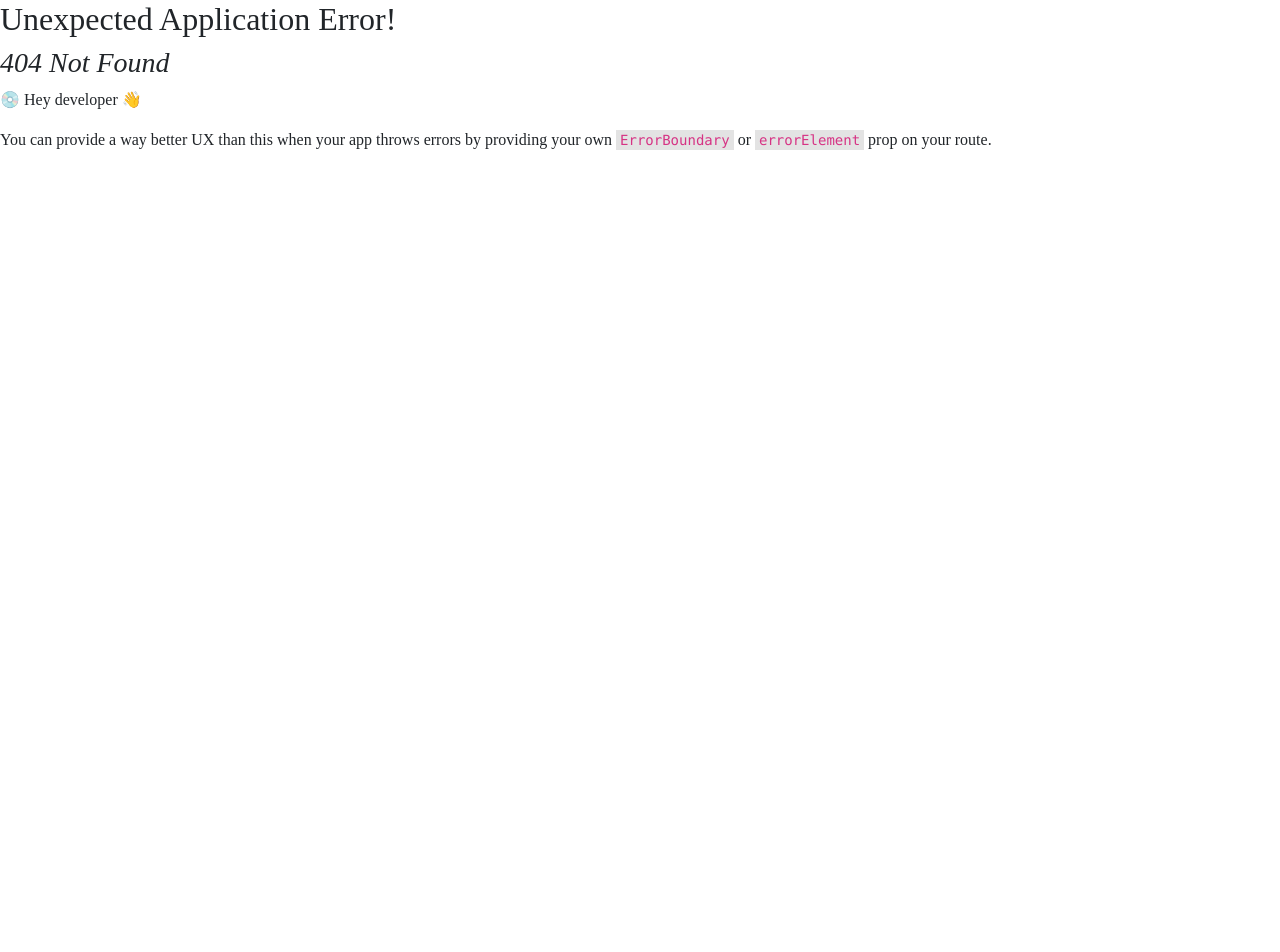
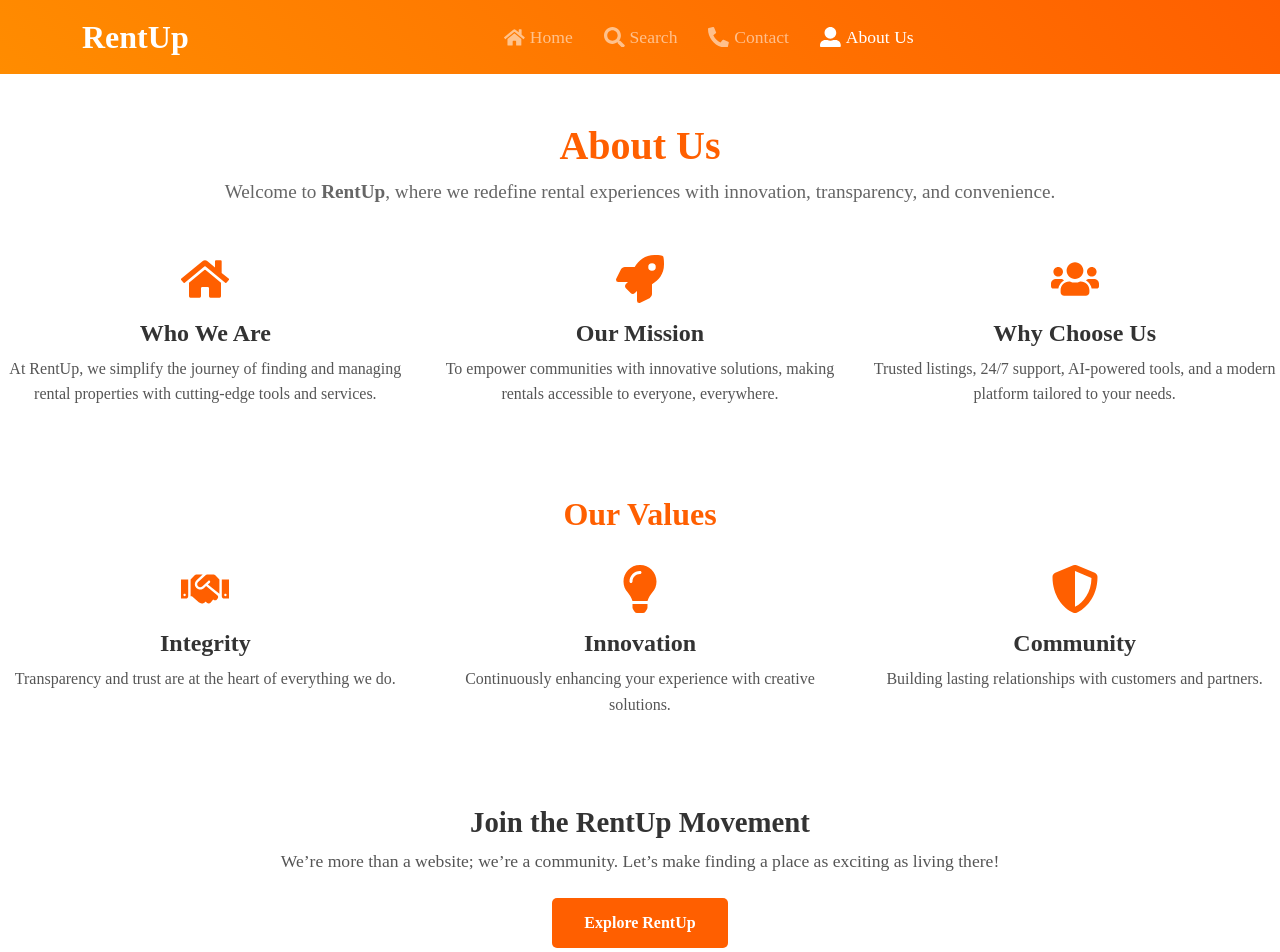
Before and after one commit to RVKPP-Lakmina/rent-up, a React (Vite) app: page /about-us in a window 1280 px wide. Before the commit this address had no page. Shown: the top 952 px of the page. Before the commit the page ends 800 px from the top, so only its background shows below. Built offline with nearby package versions, Linux system fonts and the light colour scheme; a web font is replaced by a local one.

Commit message:
implementing about us page

```diff
--- a/src/component/hero-section/HeroSection.jsx
+++ b/src/component/hero-section/HeroSection.jsx
@@ -6,19 +6,19 @@ const HeroPage = () => {
   let navigate = useNavigate();
 
   return (
-    <div className="p-5">
-      <div className=" bg-black p-5 text-center opacity-75">
-        <h1 className="text-warning">
+    <div className="p-3">
+      <div className="bg-black p-4 text-center opacity-75 rounded">
+        <h1 className="text-warning display-4">
           Welcome to <br /> RentUp
         </h1>
-        <p className="">
+        <p className="text-light fs-5">
           Your dream property is just a click away. Search houses, flats, or any
           property with ease.
         </p>
-        <div className="d-grid gap-2 col-6 mx-auto">
+        <div className="d-grid gap-2 col-md-6 col-8 mx-auto">
           <button
             type="button"
-            className="btn btn-warning w-10"
+            className="btn btn-warning btn-lg"
             onClick={() => navigate("/search")}
           >
             <CiSearch /> Search
--- a/src/component/nav-bar/NavBar.jsx
+++ b/src/component/nav-bar/NavBar.jsx
@@ -1,8 +1,13 @@
 import "./nav-bar.css";
 import { FaHome, FaSearch, FaUserAlt, FaPhoneAlt } from "react-icons/fa";
-import { Link } from "react-router-dom";
+import { Link, useLocation } from "react-router-dom";
 
 const MobileNavbar = () => {
+  const location = useLocation();
+  const { pathname } = location;
+
+  console.log(pathname);
+
   return (
     <nav className="navbar navbar-expand-lg navbar-dark bg-primary sticky-top">
       <div className="container">
@@ -31,23 +36,39 @@ const MobileNavbar = () => {
         >
           <ul className="navbar-nav d-flex flex-column flex-lg-row justify-content-center align-items-center w-100">
             <li className="nav-item">
-              <Link className="nav-link" to="/">
+              <Link
+                className={`nav-link ${pathname === "/" ? "active" : ""}`}
+                to="/"
+              >
                 <FaHome /> Home
               </Link>
             </li>
             <li className="nav-item">
-              <Link className="nav-link" to="/search">
+              <Link
+                className={`nav-link ${pathname === "/search" ? "active" : ""}`}
+                to="/search"
+              >
                 <FaSearch /> Search
               </Link>
             </li>
             <li className="nav-item">
-              <Link className="nav-link" to="/profile">
-                <FaUserAlt /> Profile
+              <Link
+                className={`nav-link ${
+                  pathname === "/contact-us" ? "active" : ""
+                }`}
+                to="/contact-us"
+              >
+                <FaPhoneAlt /> Contact
               </Link>
             </li>
             <li className="nav-item">
-              <Link className="nav-link" to="/contact-us">
-                <FaPhoneAlt /> Contact
+              <Link
+                className={`nav-link ${
+                  pathname === "/about-us" ? "active" : ""
+                }`}
+                to="/about-us"
+              >
+                <FaUserAlt /> About Us
               </Link>
             </li>
           </ul>
--- a/src/component/nav-bar/nav-bar.css
+++ b/src/component/nav-bar/nav-bar.css
@@ -21,6 +21,10 @@
   color: #ffdf59;
 }
 
+.active {
+  color: #ffdf59;
+}
+
 .navbar-nav .nav-link svg {
   font-size: 1.3rem;
 }
--- /dev/null
+++ b/src/pages/about-us/AboutUs.jsx
@@ -0,0 +1,87 @@
+import React from "react";
+import "./about-us.css";
+import {
+  FaHome,
+  FaRocket,
+  FaUsers,
+  FaHandshake,
+  FaLightbulb,
+  FaShieldAlt,
+} from "react-icons/fa";
+
+const AboutUs = () => {
+  return (
+    <div className="about-container py-5">
+      <div className="text-center mb-5">
+        <h1 className="about-heading">About Us</h1>
+        <p className="about-subheading">
+          Welcome to <span className="fw-bold">RentUp</span>, where we redefine
+          rental experiences with innovation, transparency, and convenience.
+        </p>
+      </div>
+
+      <div className="row text-center mb-5">
+        <div className="col-md-4 mb-4">
+          <FaHome className="about-icon" />
+          <h3 className="about-title">Who We Are</h3>
+          <p className="about-text">
+            At RentUp, we simplify the journey of finding and managing rental
+            properties with cutting-edge tools and services.
+          </p>
+        </div>
+        <div className="col-md-4 mb-4">
+          <FaRocket className="about-icon" />
+          <h3 className="about-title">Our Mission</h3>
+          <p className="about-text">
+            To empower communities with innovative solutions, making rentals
+            accessible to everyone, everywhere.
+          </p>
+        </div>
+        <div className="col-md-4 mb-4">
+          <FaUsers className="about-icon" />
+          <h3 className="about-title">Why Choose Us</h3>
+          <p className="about-text">
+            Trusted listings, 24/7 support, AI-powered tools, and a modern
+            platform tailored to your needs.
+          </p>
+        </div>
+      </div>
+
+      <div className="row text-center">
+        <h2 className="about-values-heading">Our Values</h2>
+        <div className="col-md-4 mb-4">
+          <FaHandshake className="about-icon" />
+          <h4 className="about-title">Integrity</h4>
+          <p className="about-text">
+            Transparency and trust are at the heart of everything we do.
+          </p>
+        </div>
+        <div className="col-md-4 mb-4">
+          <FaLightbulb className="about-icon" />
+          <h4 className="about-title">Innovation</h4>
+          <p className="about-text">
+            Continuously enhancing your experience with creative solutions.
+          </p>
+        </div>
+        <div className="col-md-4 mb-4">
+          <FaShieldAlt className="about-icon" />
+          <h4 className="about-title">Community</h4>
+          <p className="about-text">
+            Building lasting relationships with customers and partners.
+          </p>
+        </div>
+      </div>
+
+      <div className="text-center mt-5">
+        <h3 className="about-footer-heading">Join the RentUp Movement</h3>
+        <p className="about-footer-text">
+          We’re more than a website; we’re a community. Let’s make finding a
+          place as exciting as living there!
+        </p>
+        <button className="btn about-button">Explore RentUp</button>
+      </div>
+    </div>
+  );
+};
+
+export default AboutUs;
--- /dev/null
+++ b/src/pages/about-us/about-us.css
@@ -0,0 +1,70 @@
+.about-container {
+  background-color: #fff;
+  color: #333;
+  font-family: "Arial", sans-serif;
+}
+
+.about-heading {
+  font-size: 2.5rem;
+  color: #ff5f00;
+  font-weight: bold;
+}
+
+.about-subheading {
+  font-size: 1.2rem;
+  color: #666;
+  margin-bottom: 1rem;
+}
+
+.about-icon {
+  font-size: 3rem;
+  color: #ff5f00;
+}
+
+.about-title {
+  font-size: 1.5rem;
+  font-weight: bold;
+  margin-top: 1rem;
+  color: #333;
+}
+
+.about-text {
+  color: #555;
+  font-size: 1rem;
+  line-height: 1.6;
+}
+
+.about-values-heading {
+  font-size: 2rem;
+  color: #ff5f00;
+  font-weight: bold;
+  margin-bottom: 2rem;
+}
+
+.about-footer-heading {
+  font-size: 1.8rem;
+  color: #333;
+  font-weight: bold;
+}
+
+.about-footer-text {
+  font-size: 1.1rem;
+  color: #555;
+  margin-bottom: 1.5rem;
+}
+
+.about-button {
+  background-color: #ff5f00;
+  color: #fff;
+  padding: 0.8rem 2rem;
+  border: none;
+  border-radius: 5px;
+  font-size: 1rem;
+  font-weight: bold;
+  cursor: pointer;
+  transition: background-color 0.3s ease;
+}
+
+.about-button:hover {
+  background-color: #e65500;
+}
--- a/src/providers/AdvancedSearchProvider.jsx
+++ b/src/providers/AdvancedSearchProvider.jsx
@@ -42,7 +42,6 @@ export const AdvancedSearchProvider = ({ children }) => {
 
     if (favorites.length === 0 && allItems.length === 0) {
       localStorage.setItem("allItems", JSON.stringify(items));
-      return;
     }
 
     setItems(allItems);
--- a/src/routes.js
+++ b/src/routes.js
@@ -21,6 +21,10 @@ export const routes = [
         path: "/search/:id",
         Component: lazy(() => import("./component/EstateDetails")),
       },
+      {
+        path: "/about-us",
+        Component: lazy(() => import("./pages/about-us/AboutUs")),
+      },
     ],
   },
 ];
```
